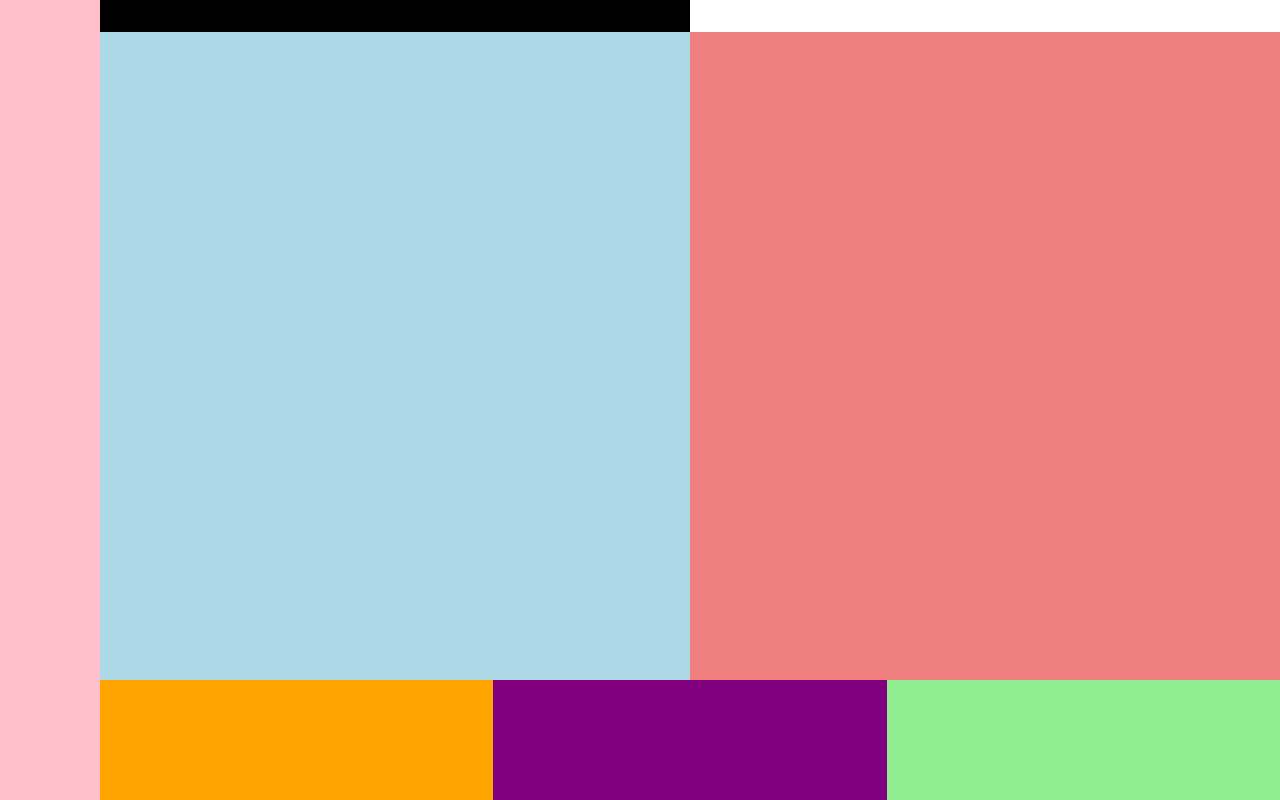
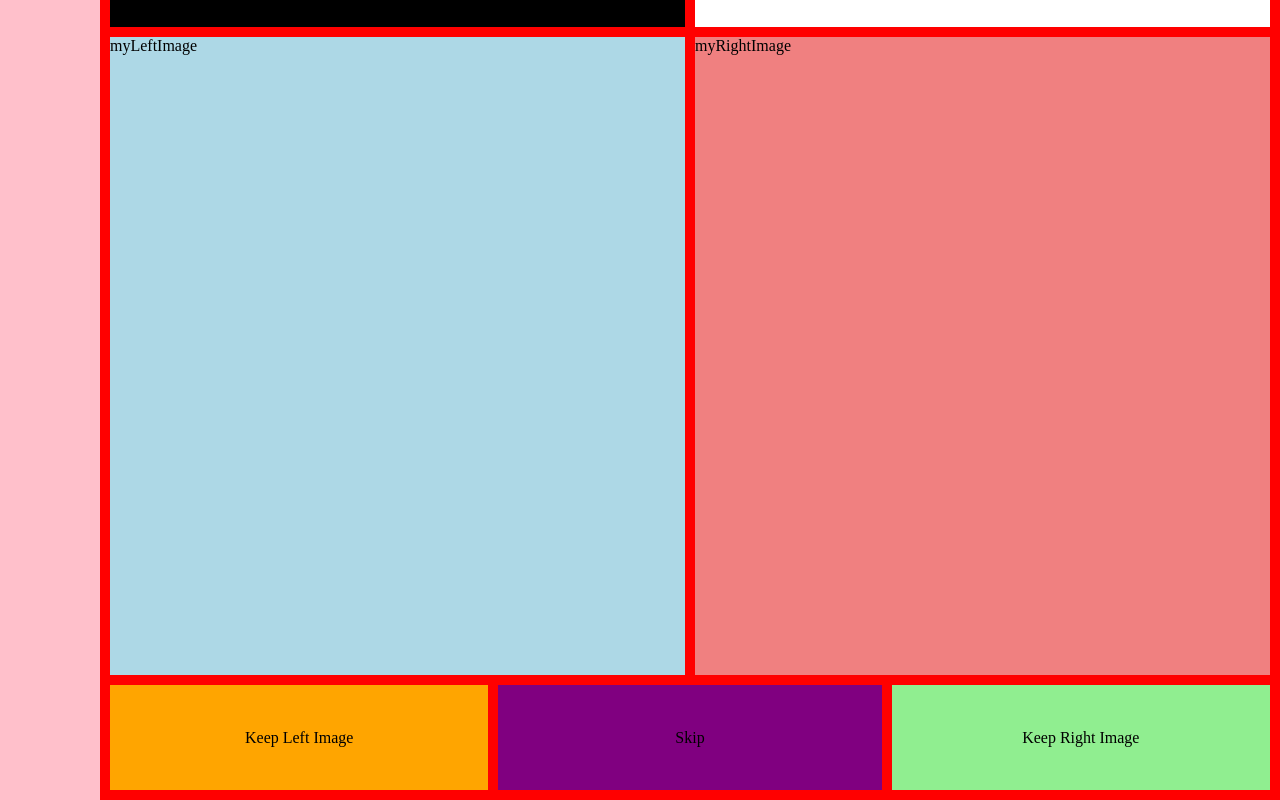
Before and after one commit to LoganGerber/DupeRemoverSite, a React (Vite) app: page / in a window 1280 px wide. Built offline with nearby package versions, Linux system fonts and the light colour scheme.

Commit message:
begin proper sorting of css and classes

```diff
--- a/src/App.css
+++ b/src/App.css
@@ -1,72 +1,119 @@
-#body {
-	height: 100vh;
-	width: 100vw;
-}
-
-#root {
-	height: 100vh;
-	width: 100vw;
-	background: red;
-}
-
 #app {
 	display: grid;
-	grid-template-rows: 2em auto 15%;
-	grid-template-columns: 100px auto auto auto auto auto auto;
+	grid-template-rows: 2em 1fr 15vh;
+	grid-template-columns: 100px 1fr 1fr 1fr 1fr 1fr 1fr;
 	grid-template-areas:
 		"leftbar leftimgheader leftimgheader leftimgheader rightimgheader rightimgheader rightimgheader"
 		"leftbar leftimg leftimg leftimg rightimg rightimg rightimg"
 		"leftbar keepleft keepleft skip skip keepright keepright";
 	justify-items: center;
-	margin: 0;
+
 	height: 100%;
 	width: 100%;
+
+	--marginsize: 10px;
 }
 
 #leftbar {
-	justify-self: stretch;
 	grid-area: leftbar;
+	place-self: stretch;
 	background: pink;
 }
 
 #leftimgheader {
-	justify-self: stretch;
 	grid-area: leftimgheader;
+	place-self: stretch;
+
+	margin-left: var(--marginsize);
+	margin-right: calc(var(--marginsize) / 2);
+	margin-bottom: calc(var(--marginsize) / 2);
+
 	background: black;
 }
 
 #rightimgheader {
-	justify-self: stretch;
 	grid-area: rightimgheader;
+	place-self: stretch;
+
+	margin-left: calc(var(--marginsize) / 2);
+	margin-right: var(--marginsize);
+	margin-bottom: calc(var(--marginsize) / 2);
+
 	background: white;
 }
 
 #leftimg {
-	justify-self: stretch;
 	grid-area: leftimg;
+	place-self: stretch;
+
+	margin-left: var(--marginsize);
+	margin-right: calc(var(--marginsize) / 2);
+	margin-top: calc(var(--marginsize) / 2);
+	margin-bottom: calc(var(--marginsize) / 2);
+
 	background: lightblue;
 }
 
 #rightimg {
-	justify-self: stretch;
 	grid-area: rightimg;
+	place-self: stretch;
+
+	margin-left: calc(var(--marginsize) / 2);
+	margin-right: var(--marginsize);
+	margin-top: calc(var(--marginsize) / 2);
+	margin-bottom: calc(var(--marginsize) / 2);
+
 	background: lightcoral;
 }
 
 #keepleft {
-	justify-self: stretch;
 	grid-area: keepleft;
+	place-self: stretch;
+
+	display: flex;
+	justify-content: center;
+	align-items: center;
+
+	margin-left: var(--marginsize);
+	margin-right: calc(var(--marginsize) / 2);
+	margin-top: calc(var(--marginsize) / 2);
+	margin-bottom: var(--marginsize);
+
 	background: orange;
 }
 
 #skip {
-	justify-self: stretch;
 	grid-area: skip;
+	place-self: stretch;
+
+	display: flex;
+	justify-content: center;
+	align-items: center;
+
+	margin-left: calc(var(--marginsize) / 2);
+	margin-right: calc(var(--marginsize) / 2);
+	margin-top: calc(var(--marginsize) / 2);
+	margin-bottom: var(--marginsize);
+
 	background: purple;
 }
 
 #keepright {
-	justify-self: stretch;
 	grid-area: keepright;
+	place-self: stretch;
+
+	display: flex;
+	justify-content: center;
+	align-items: center;
+
+	margin-left: calc(var(--marginsize) / 2);
+	margin-right: var(--marginsize);
+	margin-top: calc(var(--marginsize) / 2);
+	margin-bottom: var(--marginsize);
+
 	background: lightgreen;
 }
+
+.margin-area {
+	margin: 10px;
+}
--- a/src/App.tsx
+++ b/src/App.tsx
@@ -1,4 +1,12 @@
 import './App.css'
+
+function ImageView({ imgData }) {
+	return (
+		<div>
+			{imgData}
+		</div>
+	);
+}
 
 function App() {
 	return (
@@ -12,20 +20,20 @@ function App() {
 			<div id="rightimgheader">
 
 			</div>
-			<div id="leftimg">
-
+			<div className="margin-area" id="leftimg">
+				<ImageView imgData="myLeftImage" />
 			</div>
-			<div id="rightimg">
-
+			<div className="margin-area" id="rightimg">
+				<ImageView imgData="myRightImage" />
 			</div>
-			<div id="keepleft">
-
+			<div className="margin-area" id="keepleft">
+				Keep Left Image
 			</div>
-			<div id="skip">
-
+			<div className="margin-area" id="skip">
+				Skip
 			</div>
-			<div id="keepright">
-
+			<div className="margin-area" id="keepright">
+				Keep Right Image
 			</div>
 		</div>
 	);
--- a/src/index.css
+++ b/src/index.css
@@ -1,73 +1,16 @@
-:root {
-	font-family: system-ui, Avenir, Helvetica, Arial, sans-serif;
-	line-height: 1.5;
-	font-weight: 400;
-
-	color-scheme: light dark;
-	color: rgba(255, 255, 255, 0.87);
-	background-color: #242424;
-
-	font-synthesis: none;
-	text-rendering: optimizeLegibility;
-	-webkit-font-smoothing: antialiased;
-	-moz-osx-font-smoothing: grayscale;
+* {
+	box-sizing: border-box;
+	margin: 0px;
+	padding: 0px;
 }
 
-a {
-	font-weight: 500;
-	color: #646cff;
-	text-decoration: inherit;
+#body {
+	height: 100vh;
+	width: 100vw;
 }
 
-a:hover {
-	color: #535bf2;
+#root {
+	height: 100vh;
+	width: 100vw;
+	background: red;
 }
-
-body {
-	margin: 0;
-	display: flex;
-	place-items: center;
-	min-width: 320px;
-	min-height: 100vh;
-}
-
-h1 {
-	font-size: 3.2em;
-	line-height: 1.1;
-}
-
-button {
-	border-radius: 8px;
-	border: 1px solid transparent;
-	padding: 0.6em 1.2em;
-	font-size: 1em;
-	font-weight: 500;
-	font-family: inherit;
-	background-color: #1a1a1a;
-	cursor: pointer;
-	transition: border-color 0.25s;
-}
-
-button:hover {
-	border-color: #646cff;
-}
-
-button:focus,
-button:focus-visible {
-	outline: 4px auto -webkit-focus-ring-color;
-}
-
-@media (prefers-color-scheme: light) {
-	:root {
-		color: #213547;
-		background-color: #ffffff;
-	}
-
-	a:hover {
-		color: #747bff;
-	}
-
-	button {
-		background-color: #f9f9f9;
-	}
-}
```
